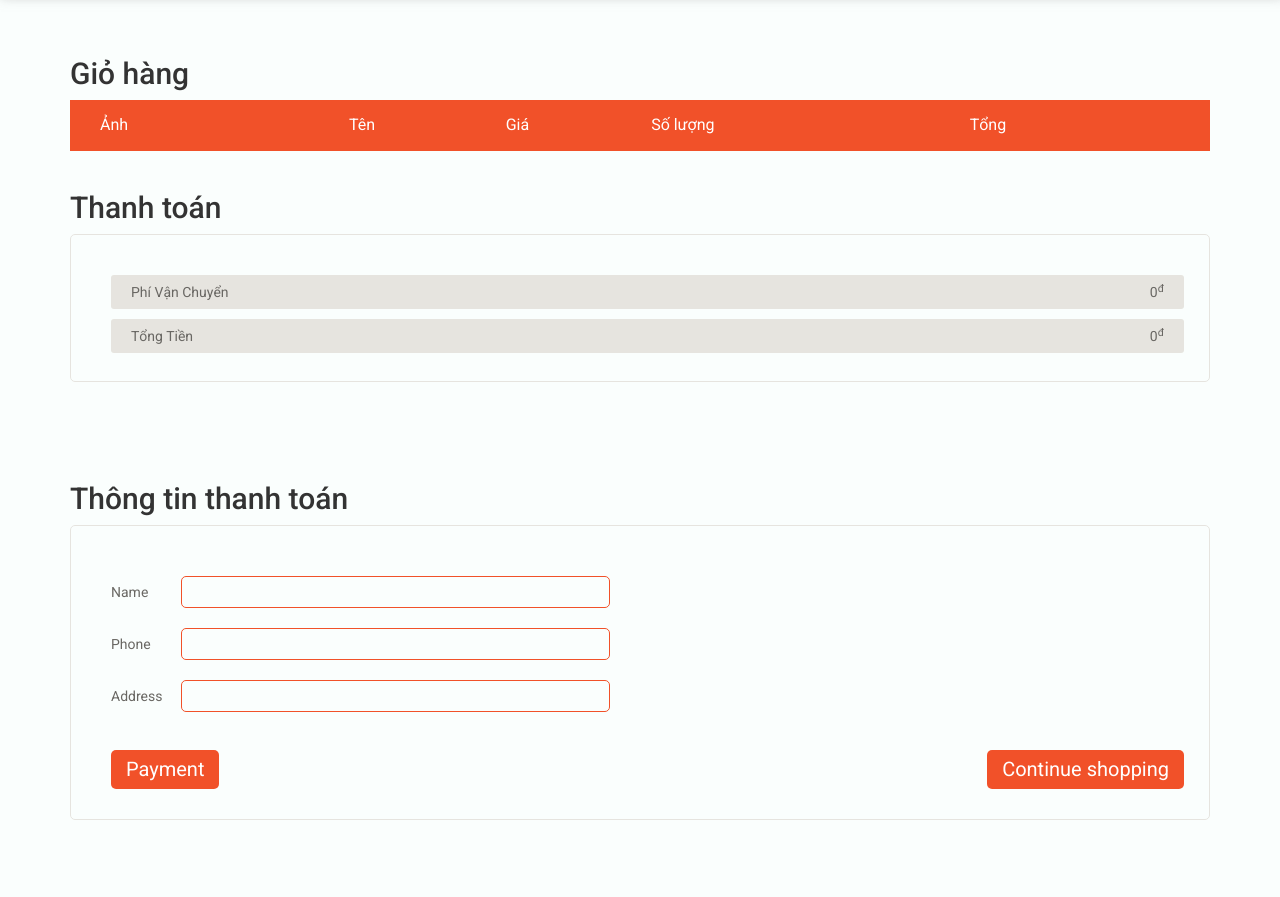
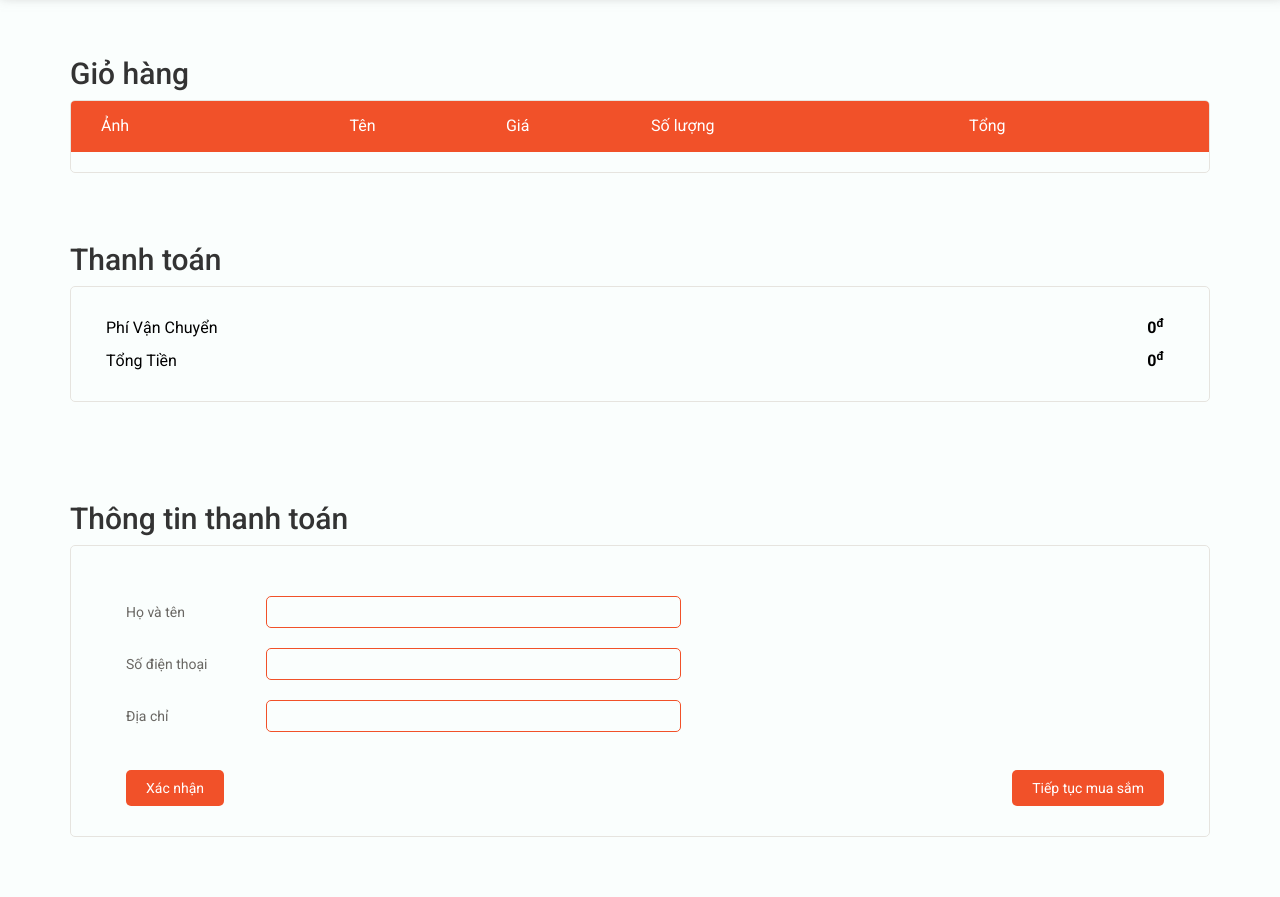
Before and after one commit to PhuocThanh1604/fashion_book_frontend-master, a React app: page /cart in a window 1280 px wide. Shown: the part 55-952 px from the top of the page. Built offline with nearby package versions, Linux system fonts and the light colour scheme.

Commit message:
fix layout cart

```diff
--- a/public/assets/css/main.css
+++ b/public/assets/css/main.css
@@ -1644,8 +1644,8 @@
         background-color: #f15129;
         border: 1px solid #f15129;
         color: #fff;
-        font-size: 20px;
-        transition: all 0.3s ease-in-out;
+        /* font-size: 20px;
+        transition: all 0.3s ease-in-out; */
       }
       .login-form, .signup-form{
         display: flex;
@@ -1952,7 +1952,12 @@
         border: 1px solid #E6E4DF;
         margin-bottom: 50px
       }
-
+      .cart_info{
+        border-radius: 5px;
+        overflow:hidden;
+        border: 1px solid #E6E4DF;
+        margin-bottom: 50px;
+      }
       #cart_items .cart_info span {
         margin-left: 5px;
         cursor: pointer;
@@ -2154,9 +2159,10 @@
       #do_action .total_area, #do_action .chose_area {
         border: 1px solid #E6E4DF;
         color: #696763;
-        padding: 30px 25px 30px 0;
+        padding: 30px 45px 30px 15px;
         margin-bottom: 80px;
         border-radius: 5px;
+        color:#000;
       }
 
       .total_area span {
@@ -2164,11 +2170,24 @@
       }
 
       .total_area ul li {
-        background:#E6E4DF;
+        /* background:#E6E4DF;
         color: #696763;
         margin-top: 10px;
         padding: 7px 20px;
-        border-radius: 3px;
+        border-radius: 3px; */
+        font-size:16px;
+        margin-bottom: 10px;
+      }
+      .total_area ul{
+        padding-left:20px;
+      }
+      .total_area ul li span {
+        /* background:#E6E4DF;
+        color: #696763;
+        margin-top: 10px;
+        padding: 7px 20px;
+        border-radius: 3px; */
+        font-weight: 600;
       }
     .cart-option{
       display: flex;
@@ -2183,18 +2202,22 @@
         color: #696763;
         font-weight: normal;
         margin-right: 50px;
-        width: 20px;
-      }
+        width: 90px;
+      }
+      .user_option input:focus {
+        outline: none;        ;
+        }
       .user_option input {
         line-height: 20px;
-        font-size: 16px;
+        font-size: 14px;
+        padding: 0.5rem 0;
         padding-left: 10px;
         padding-right: 10px;
         background-color: transparent;
         border-radius: 5px 5px;
         width: 40%;
         margin-right: 10px;
-        padding: 0.5rem 0;
+
         border: 1px solid #f15129;
       }
       .user_option span {
@@ -2254,6 +2277,7 @@
 
       .chose_area .update {
         margin-left: 40px;
+        font-size:14px;
       }
 
       .update, .check_out {
@@ -2262,8 +2286,15 @@
         color: #FFFFFF;
         margin-top: 18px;
         border: none;
-        padding: 5px 15px;
-
+        padding: 8px 20px;
+        font-size:14px;
+      }
+      .update:hover, .check_out:hover {
+        background: #FFFFFF;
+        color: #f15129;
+        transform: none;
+        transition:none;
+        transition-timing-function:none;
       }
       .update{
           margin-left: 40px;
--- a/src/components/cart/cart.js
+++ b/src/components/cart/cart.js
@@ -36,8 +36,8 @@ class Cart extends Component {
         />
         <footer id="footer">
           <FooterTop />
-          <FooterMiddle />
-          <FooterBottom />
+          {/* <FooterMiddle />
+          <FooterBottom /> */}
         </footer>
       </div>
     );
--- a/src/components/cart/content.cart.js
+++ b/src/components/cart/content.cart.js
@@ -246,7 +246,7 @@ class ContentCart extends Component {
                         <a>Cancel</a>
                       </Button>
                       <Button onClick={this.handleHide}>
-                        <Link to="/login_register">Login</Link>
+                        <Link to="/login_register">Đăng nhập</Link>
                       </Button>
                     </Modal.Footer>
                   </Modal>
@@ -258,7 +258,7 @@ class ContentCart extends Component {
                 <div className="chose_area">
                   <ul class="user_option">
                     <li>
-                      <label>Name</label>
+                      <label>Họ và tên</label>
                       <input
                         type="text"
                         value={this.state.name}
@@ -269,7 +269,7 @@ class ContentCart extends Component {
                       <span>{this.state.notiName}</span>
                     </li>
                     <li>
-                      <label>Phone</label>
+                      <label>Số điện thoại</label>
                       <input
                         type="text"
                         value={this.state.phone}
@@ -283,7 +283,7 @@ class ContentCart extends Component {
 
                   <ul className="user_option">
                     <li>
-                      <label>Address</label>
+                      <label>Địa chỉ</label>
                       <input
                         type="text"
                         value={this.state.address}
@@ -302,7 +302,7 @@ class ContentCart extends Component {
                   >
                     <Modal.Header closeButton>
                       <Modal.Title id="contained-modal-title">
-                        Notification
+                        Thông báo
                       </Modal.Title>
                     </Modal.Header>
                     <Modal.Body>
@@ -331,7 +331,7 @@ class ContentCart extends Component {
                         Notification
                       </Modal.Title>
                     </Modal.Header>
-                    <Modal.Body>Đặt Hang Thất Bại</Modal.Body>
+                    <Modal.Body>Đặt Hàng Thất Bại</Modal.Body>
                     <Modal.Footer>
                       <Button
                         onClick={() =>
@@ -347,10 +347,10 @@ class ContentCart extends Component {
                       className="btn btn-default update"
                       onClick={() => this.handlePayment()}
                     >
-                      Payment
+                      Xác nhận
                     </button>
                     <Link class="btn btn-default check_out" to={"/"}>
-                      Continue shopping
+                      Tiếp tục mua sắm
                     </Link>
                   </div>
                 </div>
```
